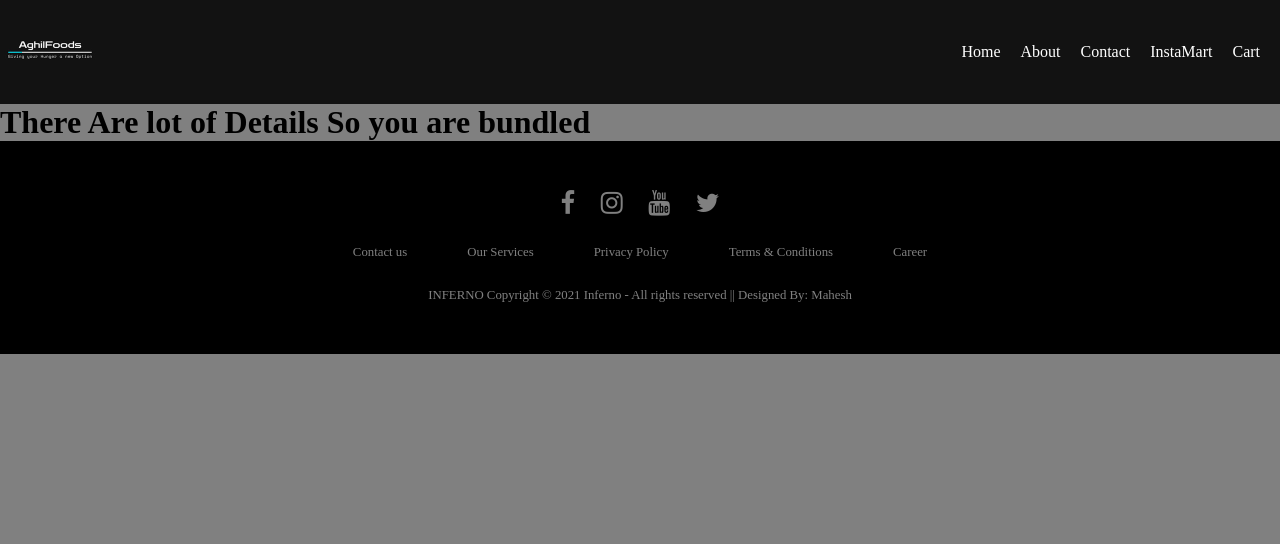
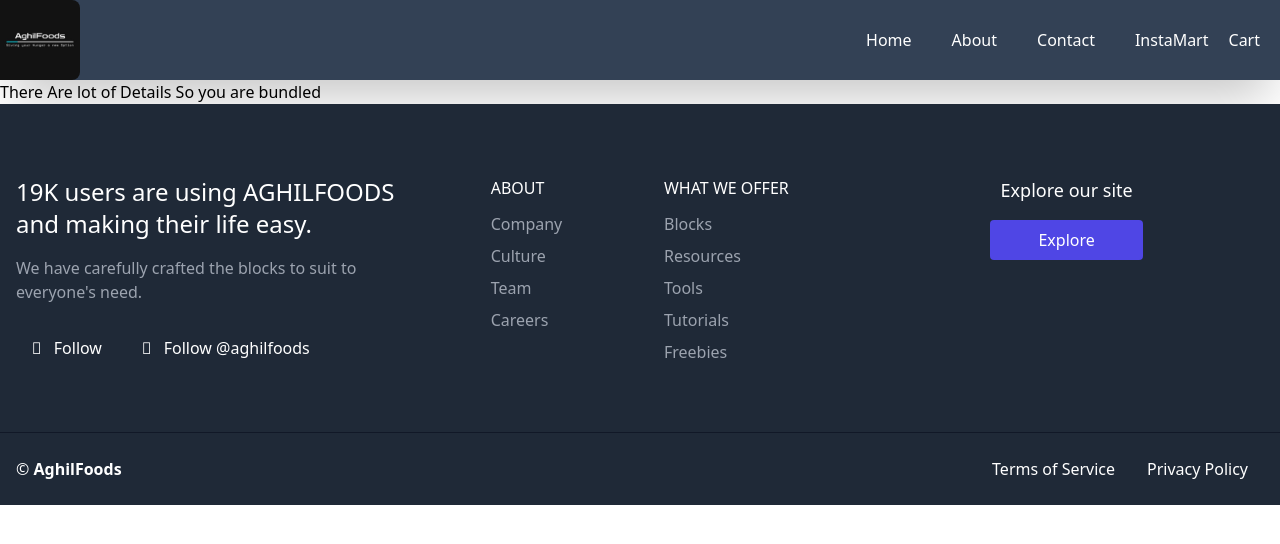
Before and after one commit to aghildev/OnlineFoodApp, a React (Vite) app: page /instamart in a window 1280 px wide. Shown: the top 544 px of the page. Built offline with nearby package versions, Linux system fonts and the light colour scheme.

Commit message:
Deleted  Css and started implementing Tailwind

```diff
--- a/index.html
+++ b/index.html
@@ -4,7 +4,7 @@
     <meta charset="UTF-8">
     <meta http-equiv="X-UA-Compatible" content="IE=edge">
     <meta name="viewport" content="width=device-width, initial-scale=1.0">
-    <link rel="stylesheet" href="style.css">
+    <link rel="stylesheet" href="index.css">
     <!--FONT AWESOME-->
 <link rel="stylesheet" href="https://cdnjs.cloudflare.com/ajax/libs/font-awesome/4.7.0/css/font-awesome.min.css">
 
--- a/package.json
+++ b/package.json
@@ -15,6 +15,8 @@
   "license": "ISC",
   "devDependencies": {
     "parcel": "^2.8.3",
-    "process": "^0.11.10"
+    "postcss": "^8.4.21",
+    "process": "^0.11.10",
+    "tailwindcss": "^3.2.4"
   }
 }
--- a/src/components/Body.js
+++ b/src/components/Body.js
@@ -35,16 +35,16 @@
 
     if (!allRestaurants) return null;
   return (allRestaurants.length===0)?<ShimmerUi/>: (
-    <>
+    <div className="bg-slate-900 ">
     <input
-    className = "searchbar"type="text"
+    className = "p-2 w-56 rounded-lg"type="text"
     placeholder="Search For The Restaurants"
     value={searchText}
     onChange={(e) => setSearchText(e.target.value)}
 
     />
     <button
-    className="search-btn"
+    className="rounded-full px-5 py-2  bg-teal-400"
     onClick={() => {
         //console.log("cl")
             // filter the data
@@ -55,7 +55,7 @@
             //console.log(restaurants)
           }}
         >Search</button>
-    <div className="cards-container">
+    <div className="flex flex-wrap gap-10 w-full ml-10">
        {filteredRestaurants.map((restaurant)=>{
         return(
              <Link to = {"/restaurant/"+ restaurant.data.id}  key={restaurant.data.id}>
@@ -64,7 +64,7 @@
         )
        })}
     </div>
-    </>
+    </div>
   )
 }
 
--- a/src/components/Footer.js
+++ b/src/components/Footer.js
@@ -3,28 +3,74 @@
 function Footer() {
   return (
     <>
-      <footer>
-        <div className="footer">
-          <div className="row">
-            <a href="#"><i class="fa fa-facebook"></i></a>
-            <a href="#"><i class="fa fa-instagram"></i></a>
-            <a href="#"><i class="fa fa-youtube"></i></a>
-            <a href="#"><i class="fa fa-twitter"></i></a>
+     <div class="footer-2 bg-gray-800 pt-6 md:pt-12">
+  <div class="container px-4 mx-auto">
+
+    <div class="md:flex md:flex-wrap md:-mx-4 py-6 md:pb-12">
+
+      <div class="footer-info lg:w-1/3 md:px-4">
+        <h4 class="text-white text-2xl mb-4">19K users are using AGHILFOODS and making their life easy.</h4>
+        <p class="text-gray-400">We have carefully crafted the blocks to suit to everyone's need.</p>
+        <div class="mt-4">
+          <button class="bg-facebook py-2 px-4 text-white rounded mt-2 transition-colors duration-300">
+            <span class="fab fa-facebook-f mr-2"></span> Follow
+          </button>
+          <button class="bg-twitter py-2 px-4 text-white rounded ml-2 mt-2 transition-colors duration-300">
+            <span class="fab fa-twitter mr-2"></span> Follow @aghilfoods
+          </button>
+        </div>
+      </div>
+
+      <div class="md:w-2/3 lg:w-1/3 md:px-4 xl:pl-16 mt-12 lg:mt-0">
+        <div class="sm:flex">
+          <div class="sm:flex-1">
+            <h6 class="text-base font-medium text-white uppercase mb-2">About</h6>
+            <div>
+              <a href="#" class="text-gray-400 py-1 block hover:underline">Company</a>
+              <a href="#" class="text-gray-400 py-1 block hover:underline">Culture</a>
+              <a href="#" class="text-gray-400 py-1 block hover:underline">Team</a>
+              <a href="#" class="text-gray-400 py-1 block hover:underline">Careers</a>
+            </div>
           </div>
-          <div class="row">
-            <ul>
-              <li><a href="#">Contact us</a></li>
-              <li><a href="#">Our Services</a></li>
-              <li><a href="#">Privacy Policy</a></li>
-              <li><a href="#">Terms & Conditions</a></li>
-              <li><a href="#">Career</a></li>
-            </ul>
-          </div>
-          <div className="row">
-            INFERNO Copyright © 2021 Inferno - All rights reserved || Designed By: Mahesh
+          <div class="sm:flex-1 mt-4 sm:mt-0">
+            <h6 class="text-base font-medium text-white uppercase mb-2">What we offer</h6>
+            <div>
+              <a href="#" class="text-gray-400 py-1 block hover:underline">Blocks</a>
+              <a href="#" class="text-gray-400 py-1 block hover:underline">Resources</a>
+              <a href="#" class="text-gray-400 py-1 block hover:underline">Tools</a>
+              <a href="#" class="text-gray-400 py-1 block hover:underline">Tutorials</a>
+              <a href="#" class="text-gray-400 py-1 block hover:underline">Freebies</a>
+            </div>
           </div>
         </div>
-      </footer>
+      </div>
+
+      <div class="md:w-1/3 md:px-4 md:text-center mt-12 lg:mt-0">
+        <h5 class="text-lg text-white font-medium mb-4">Explore our site</h5>
+        <button class="bg-indigo-600 text-white hover:bg-indigo-700 rounded py-2 px-6 md:px-12 transition-colors duration-300">Explore</button>
+      </div>
+
+    </div>
+
+  </div>
+
+  <div class="border-t border-solid border-gray-900 mt-4 py-4">
+    <div class="container px-4 mx-auto">
+
+      <div class="md:flex md:-mx-4 md:items-center">
+        <div class="md:flex-1 md:px-4 text-center md:text-left">
+          <p class="text-white">&copy; <strong>AghilFoods</strong></p>
+        </div>
+        <div class="md:flex-1 md:px-4 text-center md:text-right">
+          <a href="#" class="py-2 px-4 text-white inline-block hover:underline">Terms of Service</a>
+          <a href="#" class="py-2 px-4 text-white inline-block hover:underline">Privacy Policy</a>
+        </div>
+      </div>
+
+    </div>
+  </div>
+
+</div>
     </>
   )
 }
--- a/src/components/Header.js
+++ b/src/components/Header.js
@@ -4,23 +4,23 @@
 
 function Header() {
   return (
-    <div className="header-container">
+    <div className="flex justify-between items-center text-white bg-slate-700 shadow-2xl">
     <Link to="/">
-      <div className="logo">
-        <img src={logo} alt="logo" />
+      <div className=" w-20 rounded-t-lg">
+        <img className ="rounded-r-lg" src={logo} alt="logo" />
       </div>
       </Link>
-      <div className="nav-items">
-        <ul>
+      <div >
+        <ul className="flex px-5">
 
-            <li><Link to="/">Home</Link></li>
+            <li className="px-5"><Link to="/">Home</Link></li>
 
 
-            <li> <Link to="/about">About </Link></li>
+            <li className="px-5"> <Link to="/about">About </Link></li>
 
 
-            <li><Link to="/contact">Contact</Link></li>
-            <li><Link to="/instamart">InstaMart</Link></li>
+            <li className="px-5"><Link to="/contact">Contact</Link></li>
+            <li className="px-5"><Link to="/instamart">InstaMart</Link></li>
 
           <li>Cart</li>
         </ul>
--- a/src/components/RestaurantCard.js
+++ b/src/components/RestaurantCard.js
@@ -9,8 +9,8 @@
     costForTwoString,
     avgRating}) {
     return (
-        <div className="card">
-            <img src={IMG_BASE_URL + cloudinaryImageId} alt="" />
+        <div className="border-solid border-2 border-sky-500 p-9 w-96 shadow-lg shadow-cyan-500/50 rounded-lg text-slate-400">
+            <img className = "w-full" src={IMG_BASE_URL + cloudinaryImageId} alt="" />
             <h2>{name}</h2>
             <h5>{cuisines.join(", ")}</h5>
             <h6>{area}</h6>
--- a/src/components/RestaurantDetails.js
+++ b/src/components/RestaurantDetails.js
@@ -17,24 +17,24 @@
   //if(!restoData) {return null}
 
   return (!restoData) ? <ShimmerUi /> : (
-    <div className="menu-container">
+    <div className="flex justify-between">
       <div>
         {/* <h1>I am the restaurant with id:{id}</h1> */}
-        <h2>{restoData.name}</h2>
+        <h2 className="text-2xl font-bold">{restoData.name}</h2>
         <img src={IMG_BASE_URL + restoData?.cloudinaryImageId} alt="" />
-        <h2>{restoData?.avgRating}</h2>
+        <h2 className="font-bold">{restoData?.avgRating}</h2>
 
-        <h2>{restoData?.costForTwoMsg}</h2>
+        <h2 className="font-bold">{restoData?.costForTwoMsg}</h2>
 
-        <h2>{restoData?.cuisines?.join(", ")}</h2>
-        <h2>{restoData?.city},{restoData?.area}</h2>
+        <h2 className="font-bold">{restoData?.cuisines?.join(", ")}</h2>
+        <h2 className="font-bold">{restoData?.city},{restoData?.area}</h2>
       </div>
       <div>
-      <h1>Menu</h1>
+      <h1 className="text-2xl font-bold">Menu</h1>
           <ul style={{listStyleTpe:"disc"}}>
             {restoData?.menu?.items && Object.values(restoData.menu.items).map((item)=>{
               return(
-                <li key={item.id}>{item.name}</li>
+                <li  className="font-semibold"key={item.id}>{item.name}</li>
               )
             })}
           </ul>
--- a/src/components/ShimmerUi.js
+++ b/src/components/ShimmerUi.js
@@ -3,11 +3,11 @@
 function ShimmerUi() {
   return (
 
-    <div className="shimmer-container">
+    <div className="flex gap-6 flex-wrap">
         {Array(20).fill("  ").map((el)=>{
           return(
 
-              <div className="card-shimmer"></div>
+              <div className="w-96 bg-slate-400 h-96"></div>
 
           )
 
--- /dev/null
+++ b/tailwind.config.js
@@ -0,0 +1,10 @@
+/** @type {import('tailwindcss').Config} */
+module.exports = {
+  content: [
+    "./src/**/*.{html,js,ts,jsx,tsx}",
+  ],
+  theme: {
+    extend: {},
+  },
+  plugins: [],
+}
```
Also changed, not shown: index.css (renamed from style.css, +10 -18 lines), .postcssrc (added), 1 other file (tests, documents, lock files or other folders).
